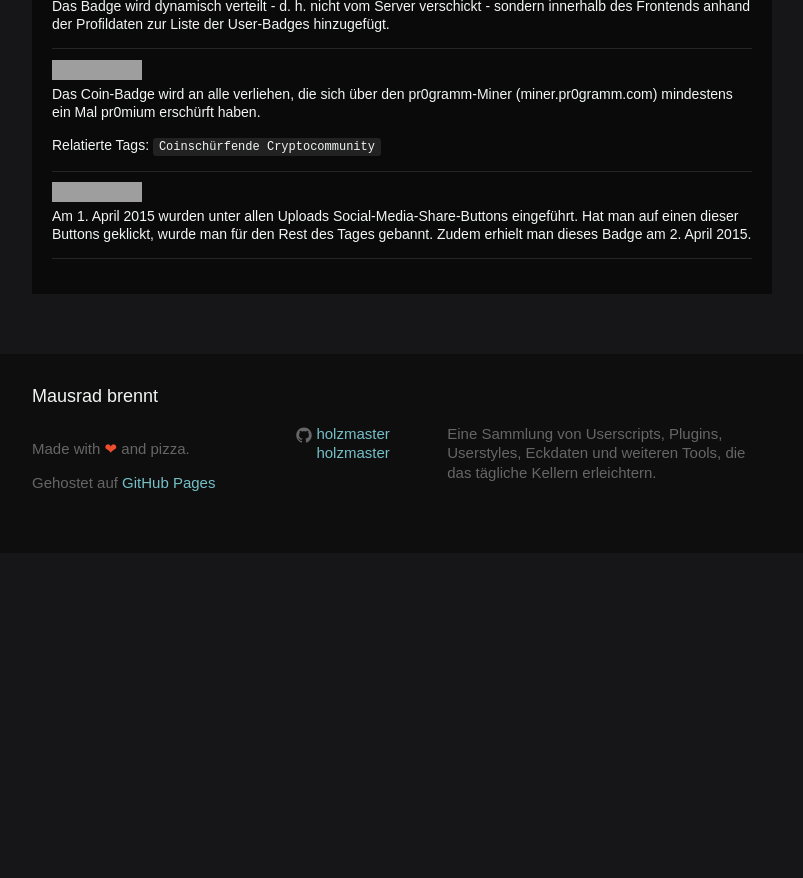
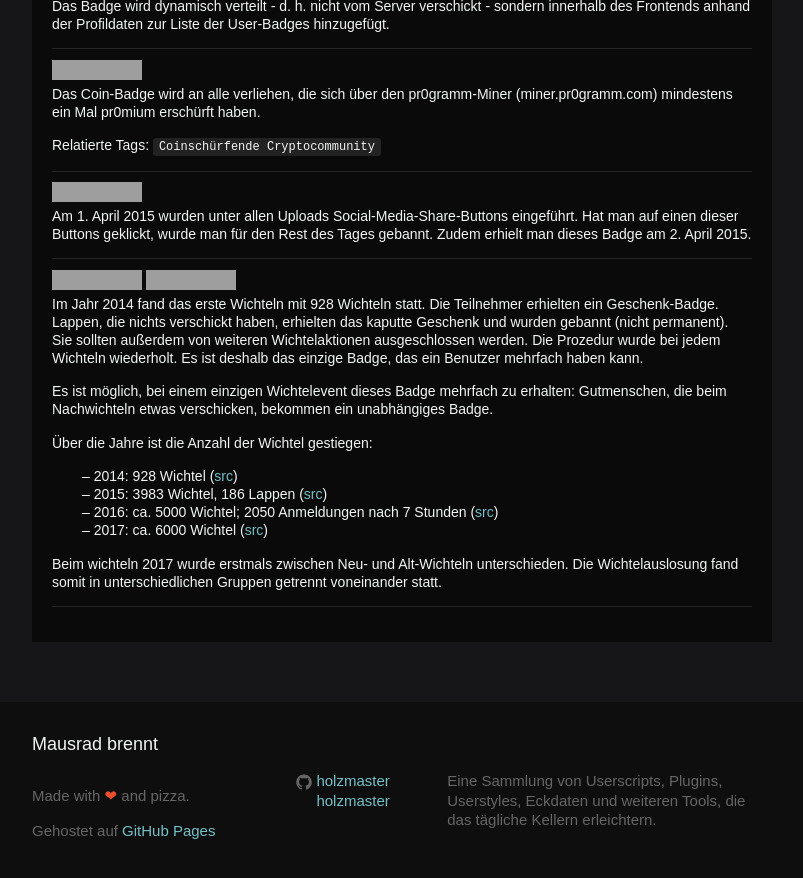
Before and after one commit to holzmaster/userscripts, a Jekyll site: the page built from miniwiki.html, in a window 1280 px wide and 900 px high, scrolled down 899 px. Shown: the top 878 px of the window, without its empty margins (238-1041 px from the left). Built offline with Jekyll 4.4.1, drawn with Linux system fonts in a browser that asks for light colours; before the commit the page ends 1452 px from its top, so only the background shows below that; grey boxes are pictures that could not be loaded.

Commit message:
Add Wichtel-Badge

```diff
--- a/miniwiki.html
+++ b/miniwiki.html
@@ -78,5 +78,24 @@ permalink: /miniwiki/
 		<dd>
 			<p>Am 1. April 2015 wurden unter allen Uploads Social-Media-Share-Buttons <!-- TODO: Screenshot vorhanden? --> eingeführt. Hat man auf einen dieser Buttons geklickt, wurde man für den Rest des Tages gebannt. Zudem erhielt man dieses Badge am 2. April 2015.</p>
 		</dd>
+		<dt>
+			<div class="badge-container">
+				<img src="//pr0gramm.com/media/badges/secret-santa-2014.png">
+				<img src="//pr0gramm.com/media/badges/bad-secret-santa-2014.png">
+			</div>
+		</dt>
+		<dd>
+			<p>Im Jahr 2014 fand das erste Wichteln mit 928 Wichteln statt. Die Teilnehmer erhielten ein Geschenk-Badge. Lappen, die nichts verschickt haben, erhielten das kaputte Geschenk und wurden gebannt (nicht permanent). Sie sollten außerdem von weiteren Wichtelaktionen ausgeschlossen werden. Die Prozedur wurde bei jedem Wichteln wiederholt. Es ist deshalb das einzige Badge, das ein Benutzer mehrfach haben kann.</p>
+			<p>Es ist möglich, bei einem einzigen Wichtelevent dieses Badge mehrfach zu erhalten: Gutmenschen, die beim Nachwichteln etwas verschicken, bekommen ein unabhängiges Badge.</p>
+			<p>Über die Jahre ist die Anzahl der Wichtel gestiegen:
+				<ul>
+					<li>2014: 928 Wichtel (<a href="//pr0gramm.com/user/pr0gramm/uploads/482287">src</a>)</li>
+					<li>2015: 3983 Wichtel, 186 Lappen (<a href="//pr0gramm.com/user/pr0gramm/uploads/1142870">src</a>)</li>
+					<li>2016: ca. 5000 Wichtel; 2050 Anmeldungen nach 7 Stunden (<a href="//pr0gramm.com/user/pr0gramm/uploads/1612974">src</a>)</li>
+					<li>2017: ca. 6000 Wichtel (<a href="//pr0gramm.com/user/pr0gramm/uploads/2367890">src</a>)</li>
+				</ul>
+			</p>
+			<p>Beim wichteln 2017 wurde erstmals zwischen Neu- und Alt-Wichteln unterschieden. Die Wichtelauslosung fand somit in unterschiedlichen Gruppen getrennt voneinander statt.</p>
+		</dd>
 	</dl>
 </section>
```
